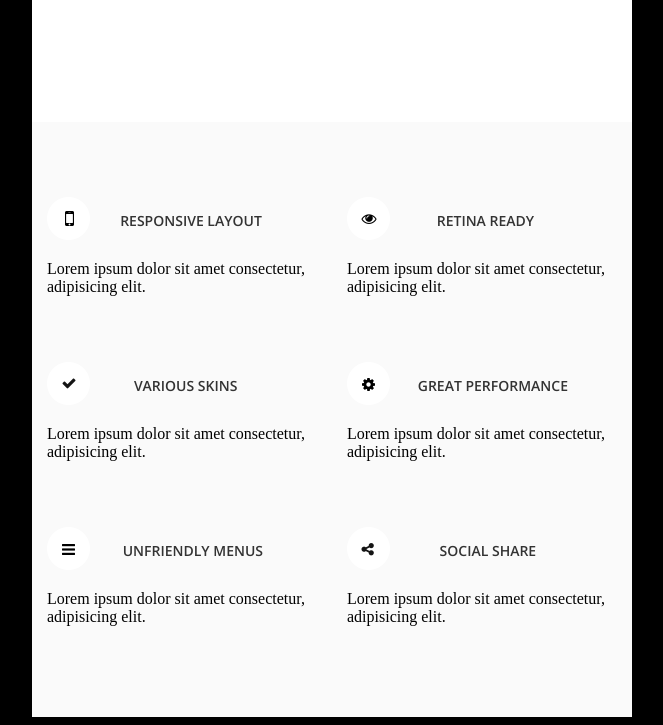
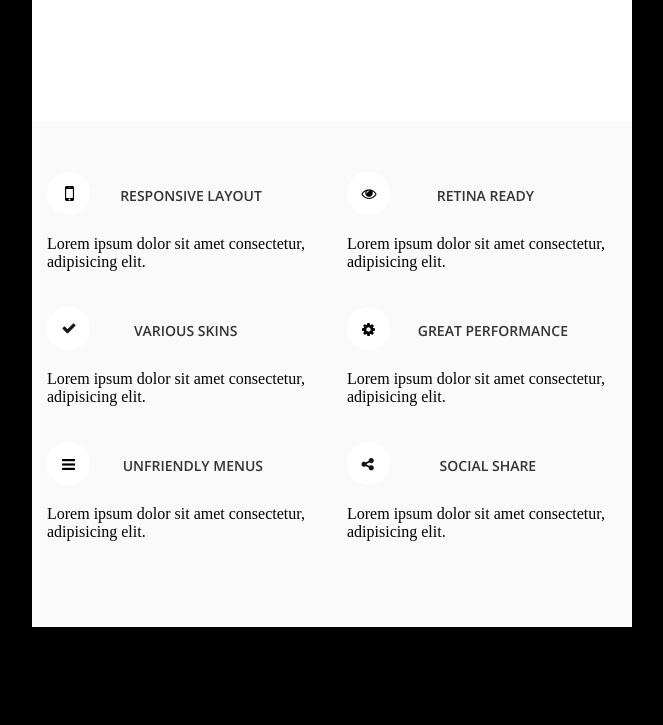
Before and after one commit to Jahanban/htmlEMail, a plain HTML site: page index.html in a window 1280 px wide. Shown: the part 2118-2843 px from the top of the page, without its empty margins (308-971 px from the left). After the commit the page ends 2753 px from the top, so only its background shows below. Drawn offline with nearby package versions, Linux system fonts and the light colour scheme.

Commit message:
Section for responsive layout to Social sharing six icons styled

```diff
--- a/index.html
+++ b/index.html
@@ -440,7 +440,7 @@
                                     <td>
                                         <!-- Start of column -->
                                         <table class="column-table" width="50%" align="left" cellspacing="0"
-                                            cellpadding="0" border="0" style="padding: 25px 15px; ">
+                                            cellpadding="0" border="0" style="padding: 0px 15px 20px; ">
                                             <tr>
                                                 <td>
                                                     <!-- Start of icon table -->
@@ -471,7 +471,7 @@
                                         <!-- End of column -->
                                         <!-- Start of column -->
                                         <table class="column-table" width="50%" align="left" cellspacing="0"
-                                            cellpadding="0" border="0" style="padding: 25px 15px; ">
+                                            cellpadding="0" border="0" style="padding: 0px 15px 20px; ">
                                             <tr>
                                                 <td>
                                                     <!-- Start of icon table -->
@@ -515,7 +515,7 @@
                                     <td>
                                         <!-- Start of column -->
                                         <table class="column-table" width="50%" align="left" cellspacing="0"
-                                            cellpadding="0" border="0" style="padding: 25px 15px; ">
+                                            cellpadding="0" border="0" style="padding: 0px 15px 20px; ">
                                             <tr>
                                                 <td>
                                                     <!-- Start of icon table -->
@@ -546,7 +546,7 @@
                                         <!-- End of column -->
                                         <!-- Start of column -->
                                         <table class="column-table" width="50%" align="left" cellspacing="0"
-                                            cellpadding="0" border="0" style="padding: 25px 15px; ">
+                                            cellpadding="0" border="0" style="padding: 0px 15px 20px; ">
                                             <tr>
                                                 <td>
                                                     <!-- Start of icon table -->
@@ -590,7 +590,7 @@
                                     <td>
                                         <!-- Start of column -->
                                         <table class="column-table" width="50%" align="left" cellspacing="0"
-                                            cellpadding="0" border="0" style="padding: 25px 15px; ">
+                                            cellpadding="0" border="0" style="padding: 0px 15px 20px; ">
                                             <tr>
                                                 <td>
                                                     <!-- Start of icon table -->
@@ -621,7 +621,7 @@
                                         <!-- End of column -->
                                         <!-- Start of column -->
                                         <table class="column-table" width="50%" align="left" cellspacing="0"
-                                            cellpadding="0" border="0" style="padding: 25px 15px; ">
+                                            cellpadding="0" border="0" style="padding: 0px 15px 20px;">
                                             <tr>
                                                 <td>
                                                     <!-- Start of icon table -->
```
